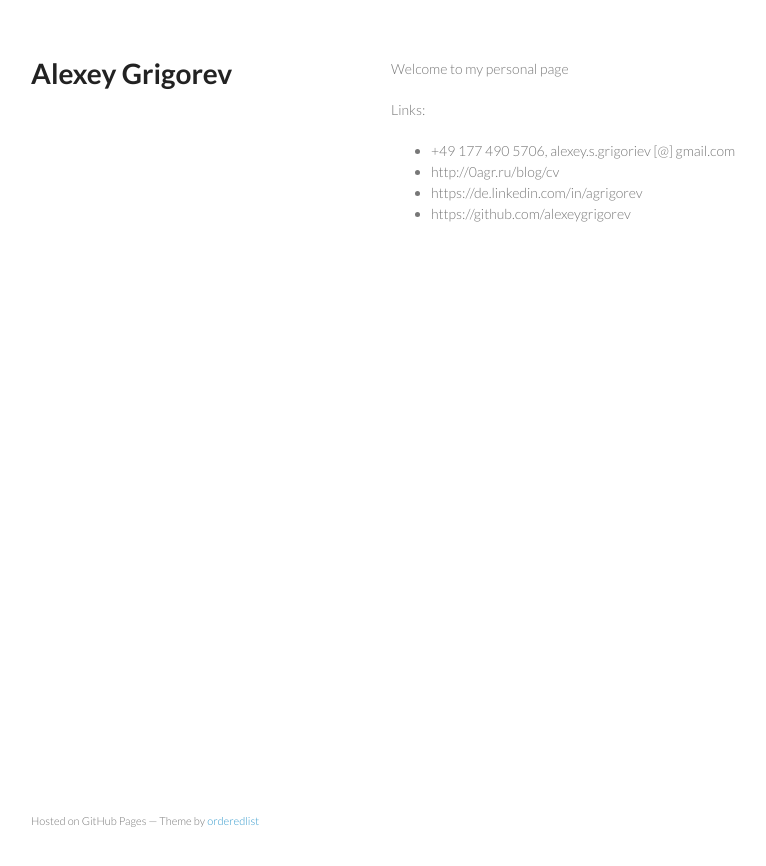
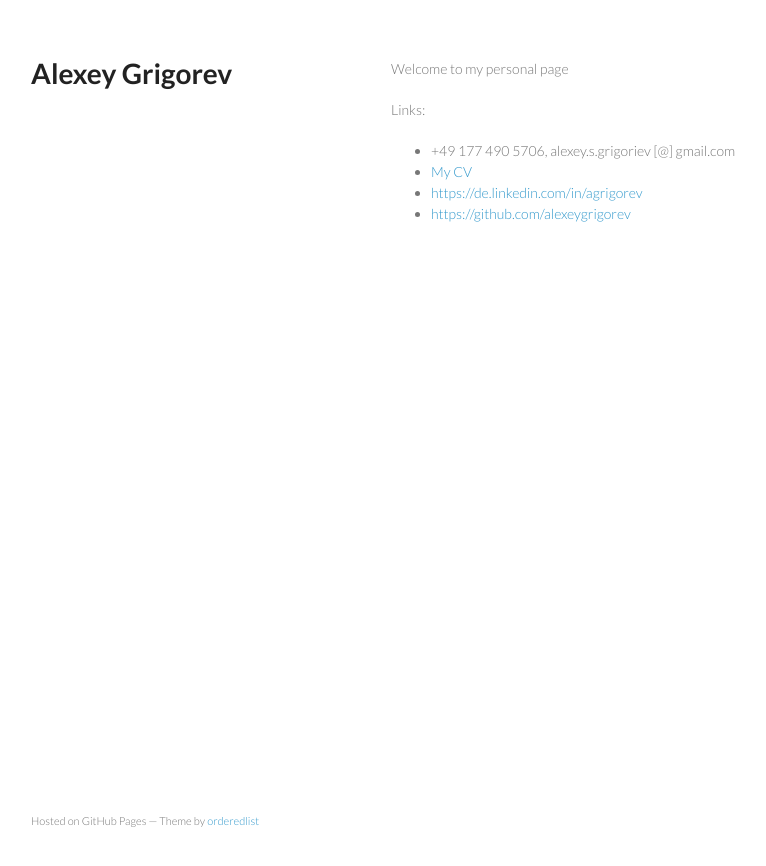
Before and after one commit to alexeygrigorev/alexeygrigorev.github.io, a Jekyll site: the page built from index.md, in a window 1280 px wide. Shown: the top 866 px of the page, without its empty margins (179-945 px from the left). Built offline with Jekyll 4.4.1, drawn with Linux system fonts in a browser that asks for light colours.

Commit message:
Update index.md

```diff
--- a/index.md
+++ b/index.md
@@ -11,6 +11,6 @@ Welcome to my personal page
 Links:
 
 - +49 177 490 5706, alexey.s.grigoriev [@] gmail.com
-- http://0agr.ru/blog/cv
-- https://de.linkedin.com/in/agrigorev
-- https://github.com/alexeygrigorev
+- [My CV](http://0agr.ru/blog/cv)
+- [https://de.linkedin.com/in/agrigorev](https://de.linkedin.com/in/agrigorev)
+- [https://github.com/alexeygrigorev](https://github.com/alexeygrigorev)
```
Also changed, not shown: other parts of index.md (+1 -1 lines).
